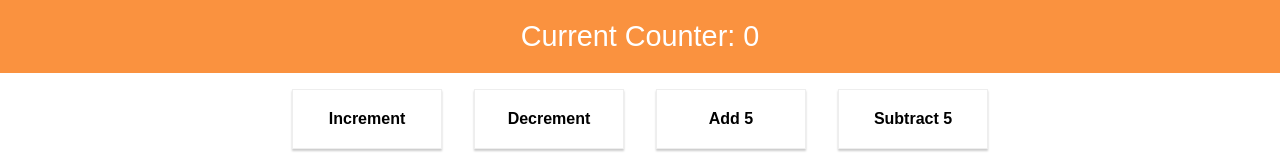
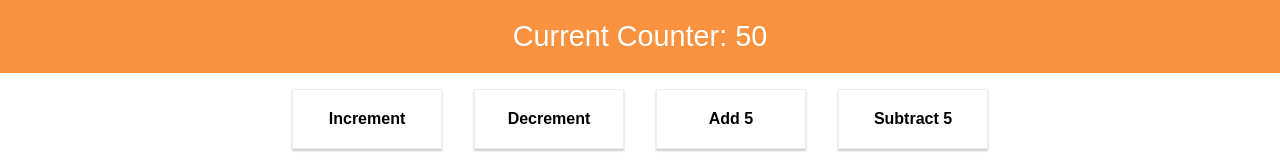
Before and after one commit to birdflyinhigh/redux-demo, a React (Create React App) app: page / in a window 1280 px wide. Shown: the top 160 px of the page. Built offline with nearby package versions, Linux system fonts and the light colour scheme.

Commit message:
247 connecting store to react components

```diff
--- a/src/containers/Counter/Counter.js
+++ b/src/containers/Counter/Counter.js
@@ -1,41 +1,59 @@
-import React, { Component } from 'react';
+import React, {Component} from 'react';
+import {connect} from 'react-redux'
 
 import CounterControl from '../../components/CounterControl/CounterControl';
 import CounterOutput from '../../components/CounterOutput/CounterOutput';
 
+
 class Counter extends Component {
     state = {
         counter: 0
-    }
+    };
 
-    counterChangedHandler = ( action, value ) => {
-        switch ( action ) {
+    counterChangedHandler = (action, value) => {
+        switch (action) {
             case 'inc':
-                this.setState( ( prevState ) => { return { counter: prevState.counter + 1 } } )
+                this.setState((prevState) => {
+                    return {counter: prevState.counter + 1}
+                })
                 break;
             case 'dec':
-                this.setState( ( prevState ) => { return { counter: prevState.counter - 1 } } )
+                this.setState((prevState) => {
+                    return {counter: prevState.counter - 1}
+                })
                 break;
             case 'add':
-                this.setState( ( prevState ) => { return { counter: prevState.counter + value } } )
+                this.setState((prevState) => {
+                    return {counter: prevState.counter + value}
+                })
                 break;
             case 'sub':
-                this.setState( ( prevState ) => { return { counter: prevState.counter - value } } )
+                this.setState((prevState) => {
+                    return {counter: prevState.counter - value}
+                })
                 break;
         }
-    }
+    };
 
-    render () {
+    render() {
         return (
             <div>
-                <CounterOutput value={this.state.counter} />
-                <CounterControl label="Increment" clicked={() => this.counterChangedHandler( 'inc' )} />
-                <CounterControl label="Decrement" clicked={() => this.counterChangedHandler( 'dec' )}  />
-                <CounterControl label="Add 5" clicked={() => this.counterChangedHandler( 'add', 5 )}  />
-                <CounterControl label="Subtract 5" clicked={() => this.counterChangedHandler( 'sub', 5 )}  />
+                <CounterOutput value={this.props.count}/>
+                <CounterControl label="Increment" clicked={() => this.counterChangedHandler('inc')}/>
+                <CounterControl label="Decrement" clicked={() => this.counterChangedHandler('dec')}/>
+                <CounterControl label="Add 5" clicked={() => this.counterChangedHandler('add', 5)}/>
+                <CounterControl label="Subtract 5" clicked={() => this.counterChangedHandler('sub', 5)}/>
             </div>
         );
     }
 }
+// @ connect with 2 args:
+// two args； 1. state we want to get, 2. the action we want to dispatch
 
-export default Counter;
+// get state from redux and then convert it into the props of the react component.
+const mapStateToProps = state => {
+    return {
+        count: state.counter
+    }
+};
+export default connect(mapStateToProps)(Counter);
--- a/src/index.js
+++ b/src/index.js
@@ -5,10 +5,16 @@ import App from './App';
 import registerServiceWorker from './registerServiceWorker';
 import {createStore} from 'redux';
 import reducer from './store/reducer';
+import {Provider} from 'react-redux';
 
 
 const store = createStore(reducer);
 
 
-ReactDOM.render(<App />, document.getElementById('root'));
+ReactDOM.render(
+    <Provider
+        store={store}
+    ><App/>
+    </Provider>,
+    document.getElementById('root'));
 registerServiceWorker();
--- a/src/store/reducer.js
+++ b/src/store/reducer.js
@@ -1,5 +1,5 @@
 const initialState = {
-    counter: 0
+    counter: 50
 };
 
 
```
Also changed, not shown: 1 other file (tests, documents, lock files or other folders).
